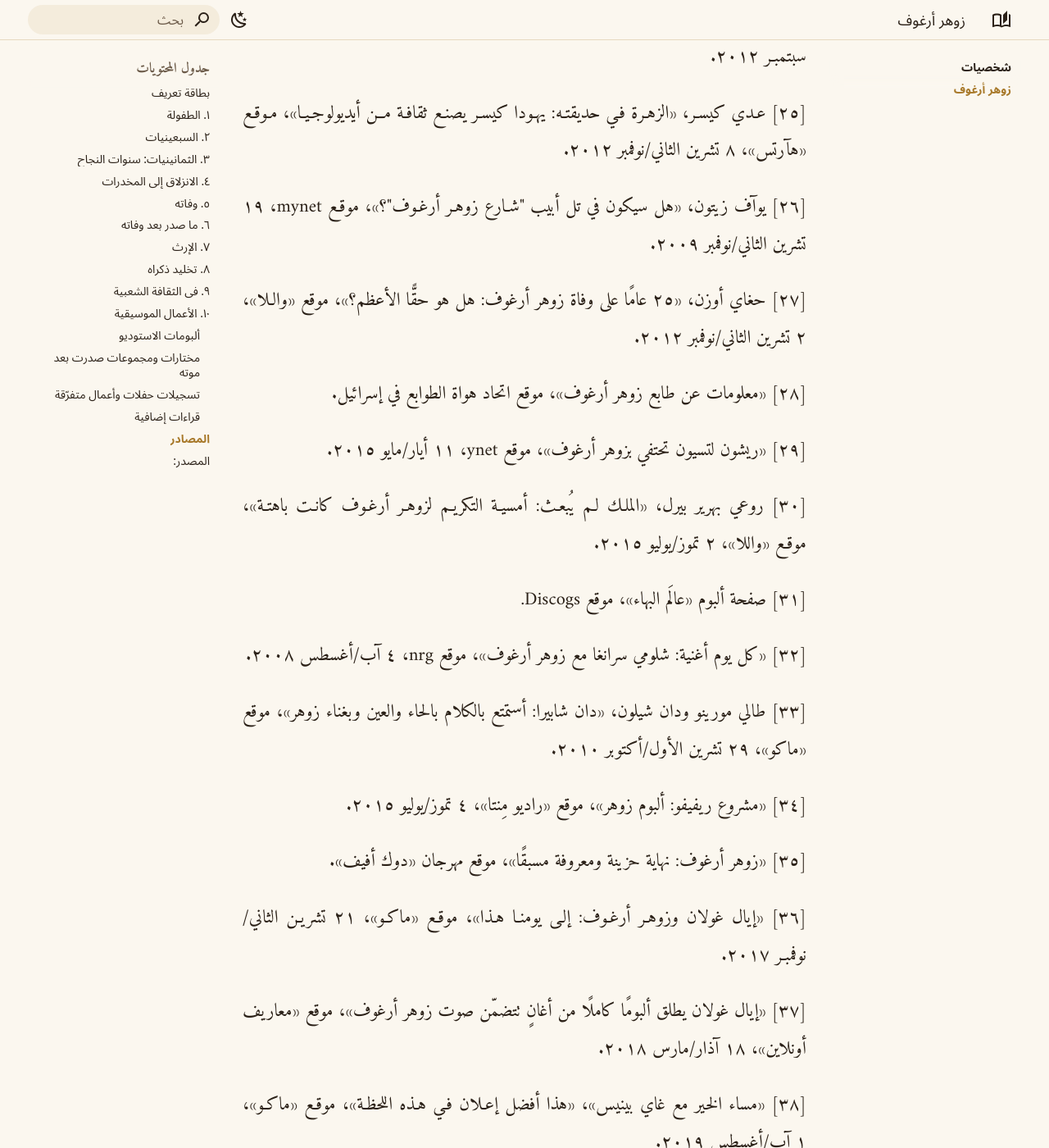
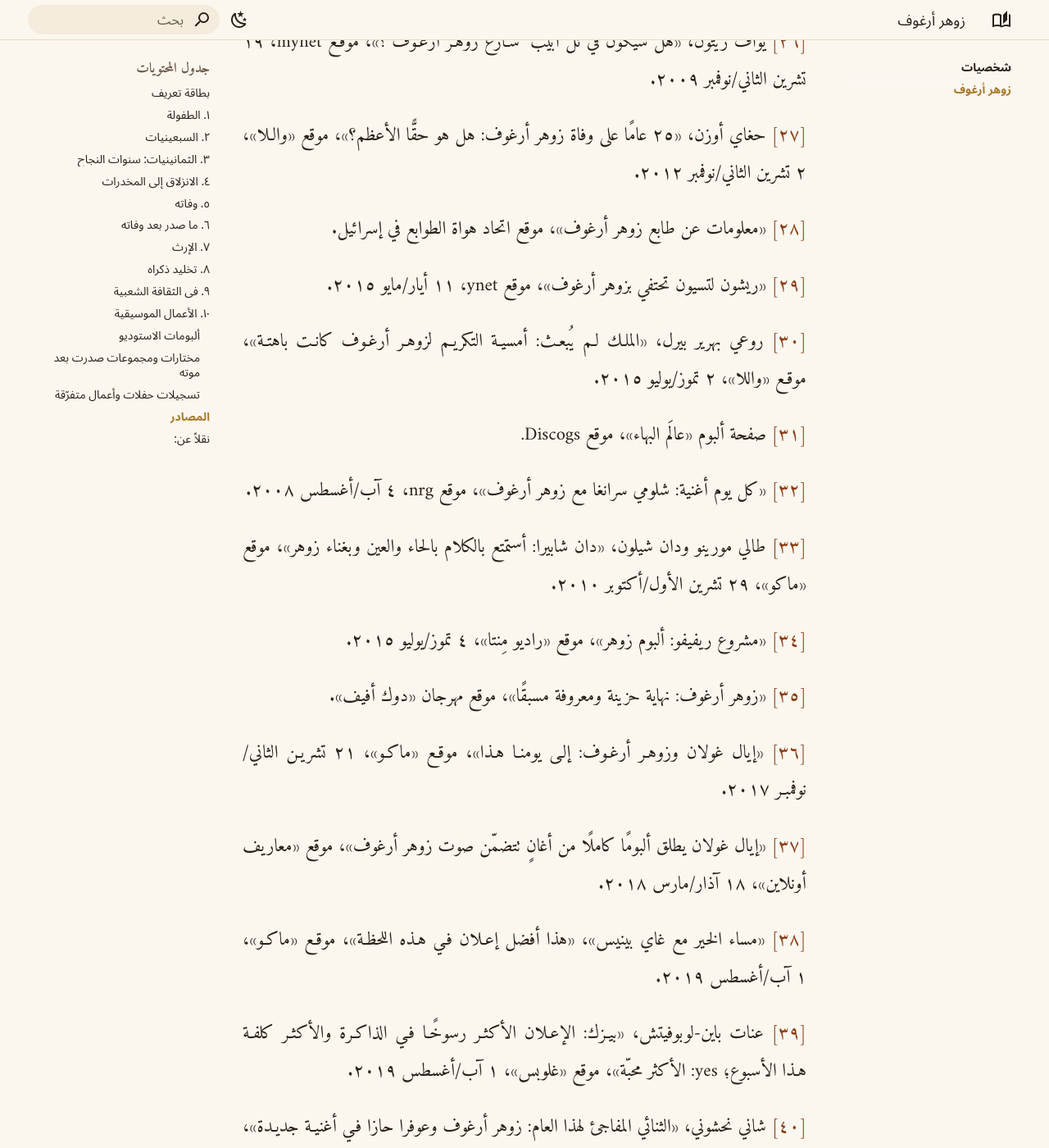
Before and after one commit to arnusus/arnusus.github.io, an MkDocs documentation site: the page built from docs/people/000001.md, in a window 1280 px wide and 1400 px high, scrolled down 21003 px. Shown: the whole window at 82% size. Built offline with MkDocs 1.6.1 and Material for MkDocs 9.7.7, drawn with Linux system fonts in a browser that asks for light colours; some of the changed text lies outside the part shown.

Commit message:
المقالتان: حذف «انظر أيضًا» و«قراءات إضافية»، وروابط على أرقام المصادر، و«نقلاً عن:»
- حُذف قسما «انظر أيضًا» و«قراءات إضافية».
- كل رقم في «المصادر» صار رابطًا إلى المرجع الأصلي، كما ورد في ويكيبيديا العبرية
  (٤٢ من ٤٥ في «زوهر أرغوف»، و٧ من ١٠ في «معاليه عكرابيم»؛ الباقي مطبوع بلا رابط).
- عنوان الإطار السفلي صار «نقلاً عن:».

Co-Authored-By: Claude Opus 5.5 <noreply@anthropic.com>
Claude-Session: https://claude.ai/code/session_01Bo3U8c2Sx4xJ2hihfYveKp

```diff
--- a/docs/people/000001.md
+++ b/docs/people/000001.md
@@ -198,108 +198,105 @@
 - ٢٠١٥: المجموعة الثلاثية
 - ٢٠١٨: إلى الأبد (أداءات إيال غولان مع تسجيلات أرغوف الأصلية)
 
-### قراءات إضافية
-
-رينو تسرور، «أسود: حياة زوهر أرغوف وموته»، تل أبيب: منشورات يديعوت أحرونوت، ٢٠١٢.
 
 ## المصادر
 
 مراجع المقالة الأصلية بترتيبها في ويكيبيديا العبرية، والعناوين مترجمة. وكلها بالعبرية إلا المرجع ١٨.
 
-\[١\] دوريت أسرف مزراحي، «الزهرة في حديقتي» أحبّ أغنية متوسطية على الإطلاق، موقع «كان»، ١٤ أيار/مايو ٢٠٢٤.
+[\[١\]](<https://www.kan.org.il/749150>) دوريت أسرف مزراحي، «الزهرة في حديقتي» أحبّ أغنية متوسطية على الإطلاق، موقع «كان»، ١٤ أيار/مايو ٢٠٢٤.
 
-\[٢\] يائير مور، «زوهر أرغوف يحطّم الأرقام القياسية: تصنيف محطات الإذاعة»، موقع «آيس»، ١٦ تشرين الثاني/نوفمبر ٢٠٢٢.
+[\[٢\]](<https://www.ice.co.il/media/news/article/909827>) يائير مور، «زوهر أرغوف يحطّم الأرقام القياسية: تصنيف محطات الإذاعة»، موقع «آيس»، ١٦ تشرين الثاني/نوفمبر ٢٠٢٢.
 
-\[٣\] أور هيلر، «٦٥ عامًا على ميلاده: هكذا أثّر زوهر أرغوف في الثقافة الإسرائيلية»، موقع «أخبار ١٣»، ١٦ تموز/يوليو ٢٠٢٠.
+[\[٣\]](<https://13tv.co.il/item/news/domestic/culture-entertainment/zohar-argov-1095615/>) أور هيلر، «٦٥ عامًا على ميلاده: هكذا أثّر زوهر أرغوف في الثقافة الإسرائيلية»، موقع «أخبار ١٣»، ١٦ تموز/يوليو ٢٠٢٠.
 
-\[٤\] دافيد بيرتس، «الملك عاد: زوهر أرغوف يُبعث في عرض جديد مع مشروع ريفيفو»، موقع «يسرائيل هيوم»، ١٠ أيلول/سبتمبر ٢٠٢٤.
+[\[٤\]](<https://www.israelhayom.co.il/culture/music/article/16419842>) دافيد بيرتس، «الملك عاد: زوهر أرغوف يُبعث في عرض جديد مع مشروع ريفيفو»، موقع «يسرائيل هيوم»، ١٠ أيلول/سبتمبر ٢٠٢٤.
 
-\[٥\] إينس إلياس، «هل يمكن أن يكون زوهر أرغوف، المغتصب المُدان، أيقونة ثقافية؟»، موقع «هآرتس»، ٢٢ تشرين الثاني/نوفمبر ٢٠١٧.
+[\[٥\]](<https://www.haaretz.co.il/1.4623878>) إينس إلياس، «هل يمكن أن يكون زوهر أرغوف، المغتصب المُدان، أيقونة ثقافية؟»، موقع «هآرتس»، ٢٢ تشرين الثاني/نوفمبر ٢٠١٧.
 
-\[٦\] مائور بن هاروش، «مقدّم التلفزيون يعلّق على الهواء: "زوهر أرغوف إنسان حقير"»، موقع «واللا»، ١١ أيلول/سبتمبر ٢٠٢٤.
+[\[٦\]](<https://www.walla.co.il/item/3690620>) مائور بن هاروش، «مقدّم التلفزيون يعلّق على الهواء: "زوهر أرغوف إنسان حقير"»، موقع «واللا»، ١١ أيلول/سبتمبر ٢٠٢٤.
 
-\[٧\] أوري مينتس، «لا سبب للاحتفال: لماذا اختارت "كان" تمجيد المغتصب المُدان زوهر أرغوف؟»، موقع «معاريف أونلاين»، ١٣ نيسان/أبريل ٢٠٢٣.
+[\[٧\]](<https://www.maariv.co.il/news/israel/Article-995106>) أوري مينتس، «لا سبب للاحتفال: لماذا اختارت "كان" تمجيد المغتصب المُدان زوهر أرغوف؟»، موقع «معاريف أونلاين»، ١٣ نيسان/أبريل ٢٠٢٣.
 
-\[٨\] «ليس رمزًا، بل عبقري: زوهر أرغوف ملك، وليس للموسيقى الشرقية وحدها»، موقع «NRG معاريف».
+[\[٨\]](<https://www.makorrishon.co.il/nrg/online/47/ART2/361/694.html>) «ليس رمزًا، بل عبقري: زوهر أرغوف ملك، وليس للموسيقى الشرقية وحدها»، موقع «NRG معاريف».
 
 \[٩\] بحسب فيلم «زوهر»، بطولة دفنا دِكِل وشاؤول مزراحي.
 
 \[١٠\] دودي فاطيمر، «أغنية حرب»، ملحق «معاريف»، ٢٠٢٢، ص ٢٢.
 
-\[١١\] «كل الورطات»، صحيفة «حداشوت»، ٢٩ كانون الأول/ديسمبر ١٩٨٦.
+[\[١١\]](<https://www.nli.org.il/he/newspapers/hadashot/1986/12/29/01/article/100>) «كل الورطات»، صحيفة «حداشوت»، ٢٩ كانون الأول/ديسمبر ١٩٨٦.
 
-\[١٢\] «زوهر أرغوف»، ويكي اقتباس العبري.
+[\[١٢\]](<https://he.wikiquote.org/wiki/%D7%96%D7%95%D7%94%D7%A8_%D7%90%D7%A8%D7%92%D7%95%D7%91>) «زوهر أرغوف»، ويكي اقتباس العبري.
 
-\[١٣\] «مغتصِب أم لا؟ ملف زوهر أرغوف يُفتح من جديد»، موقع «يسرائيل هيوم»، ١٢ كانون الثاني/يناير ٢٠٢٦.
+[\[١٣\]](<https://www.israelhayom.co.il/culture/tv/article/19660368>) «مغتصِب أم لا؟ ملف زوهر أرغوف يُفتح من جديد»، موقع «يسرائيل هيوم»، ١٢ كانون الثاني/يناير ٢٠٢٦.
 
-\[١٤\] أدار أفيشار، «موت البلبل»، صحيفة «معاريف»، ٨ تشرين الثاني/نوفمبر ١٩٨٧.
+[\[١٤\]](<https://www.nli.org.il/he/newspapers/mar/1987/11/08/01/article/136>) أدار أفيشار، «موت البلبل»، صحيفة «معاريف»، ٨ تشرين الثاني/نوفمبر ١٩٨٧.
 
 \[١٥\] ملحق الاحتفال بالذكرى الستين لقيام إسرائيل، صحيفة «يديعوت أحرونوت».
 
-\[١٦\] «كول هاعير»، مقابلة مع غدعون باز، موقع «الصحافة اليهودية التاريخية»، ٢٤ أيلول/سبتمبر ١٩٨٢.
+[\[١٦\]](<https://www.nli.org.il/he/newspapers/kolhair/1982/09/24/01/article/126>) «كول هاعير»، مقابلة مع غدعون باز، موقع «الصحافة اليهودية التاريخية»، ٢٤ أيلول/سبتمبر ١٩٨٢.
 
-\[١٧\] يسرائيل بيرتس وليئورا هكوهين، «لم تبقَ لديه قوة لمحاكمة أخرى، سئم النضال»، صحيفة «حداشوت»، ٨ تشرين الثاني/نوفمبر ١٩٨٧.
+[\[١٧\]](<https://www.nli.org.il/he/newspapers/hadashot/1987/11/08/01/article/52>) يسرائيل بيرتس وليئورا هكوهين، «لم تبقَ لديه قوة لمحاكمة أخرى، سئم النضال»، صحيفة «حداشوت»، ٨ تشرين الثاني/نوفمبر ١٩٨٧.
 
-\[١٨\] B. Bar-Zohar, "The Rise and Fall: Journalistic Death Coverage in Israeli Newspapers and Websites of Iconic Musicians who Died Relatively Young", *Journal of World Popular Music* 11 (2024), pp. 166–192.
+[\[١٨\]](<https://doi.org/10.1558/jwpm.27518>) B. Bar-Zohar, "The Rise and Fall: Journalistic Death Coverage in Israeli Newspapers and Websites of Iconic Musicians who Died Relatively Young", *Journal of World Popular Music* 11 (2024), pp. 166–192.
 
-\[١٩\] «أعظم ٣٠ صوتًا في إسرائيل: زوهر أرغوف في المركز الثالث»، «أخبار ١٢»، موقع N12.
+[\[١٩\]](<https://makospecial.co.il/voiceofisrael>) «أعظم ٣٠ صوتًا في إسرائيل: زوهر أرغوف في المركز الثالث»، «أخبار ١٢»، موقع N12.
 
-\[٢٠\] يوسي خرسونسكي، «زوهر أرغوف في الستين: ما وراء الأسطورة؟»، موقع «خرسونسكي ميوزك»، تموز/يوليو ٢٠١٥.
+[\[٢٠\]](<http://www.yosmusic.com/23991/>) يوسي خرسونسكي، «زوهر أرغوف في الستين: ما وراء الأسطورة؟»، موقع «خرسونسكي ميوزك»، تموز/يوليو ٢٠١٥.
 
-\[٢١\] «سكان الرملة اختاروا تصميم الساحة المسمّاة باسم زوهر أرغوف»، موقع «شيشي بعير»، ٢٢ تشرين الثاني/نوفمبر ٢٠٢٠.
+[\[٢١\]](<https://shishi-bair.co.il/2020/11/22/the-residents-chose/>) «سكان الرملة اختاروا تصميم الساحة المسمّاة باسم زوهر أرغوف»، موقع «شيشي بعير»، ٢٢ تشرين الثاني/نوفمبر ٢٠٢٠.
 
-\[٢٢\] «شارع باسم زوهر أرغوف: الزهرة في حديقتي»، موقع nana10، ١٣ كانون الأول/ديسمبر ١٩٩٩ (الرابط غير فعّال).
+[\[٢٢\]](<https://web.archive.org/web/20160303222830/http://news.nana10.co.il/Article/?ArticleID=5197>) «شارع باسم زوهر أرغوف: الزهرة في حديقتي»، موقع nana10، ١٣ كانون الأول/ديسمبر ١٩٩٩ (الرابط غير فعّال).
 
-\[٢٣\] «شارع باسم زوهر أرغوف، والعائلة لم تحضر»، موقع «معاريف أونلاين»، ١٠ حزيران/يونيو ٢٠٢٢.
+[\[٢٣\]](<https://www.maariv.co.il/news/israel/Article-923880>) «شارع باسم زوهر أرغوف، والعائلة لم تحضر»، موقع «معاريف أونلاين»، ١٠ حزيران/يونيو ٢٠٢٢.
 
-\[٢٤\] زيف غولدفيشر، «المعركة على تخليد زوهر أرغوف في هرتسليا»، موقع nrg، ١٣ أيلول/سبتمبر ٢٠١٢.
+[\[٢٤\]](<https://www.makorrishon.co.il/nrg/online/54/ART2/403/244.html>) زيف غولدفيشر، «المعركة على تخليد زوهر أرغوف في هرتسليا»، موقع nrg، ١٣ أيلول/سبتمبر ٢٠١٢.
 
-\[٢٥\] عدي كيسر، «الزهرة في حديقته: يهودا كيسر يصنع ثقافة من أيديولوجيا»، موقع «هآرتس»، ٨ تشرين الثاني/نوفمبر ٢٠١٢.
+[\[٢٥\]](<https://www.haaretz.co.il/1.3411802>) عدي كيسر، «الزهرة في حديقته: يهودا كيسر يصنع ثقافة من أيديولوجيا»، موقع «هآرتس»، ٨ تشرين الثاني/نوفمبر ٢٠١٢.
 
-\[٢٦\] يوآف زيتون، «هل سيكون في تل أبيب "شارع زوهر أرغوف"؟»، موقع mynet، ١٩ تشرين الثاني/نوفمبر ٢٠٠٩.
+[\[٢٦\]](<http://archive.is/http://www.mynet.co.il/articles/0,7340,L-3807438,00.html>) يوآف زيتون، «هل سيكون في تل أبيب "شارع زوهر أرغوف"؟»، موقع mynet، ١٩ تشرين الثاني/نوفمبر ٢٠٠٩.
 
-\[٢٧\] حغاي أوزن، «٢٥ عامًا على وفاة زوهر أرغوف: هل هو حقًّا الأعظم؟»، موقع «واللا»، ٢ تشرين الثاني/نوفمبر ٢٠١٢.
+[\[٢٧\]](<https://www.walla.co.il/item/2582785>) حغاي أوزن، «٢٥ عامًا على وفاة زوهر أرغوف: هل هو حقًّا الأعظم؟»، موقع «واللا»، ٢ تشرين الثاني/نوفمبر ٢٠١٢.
 
-\[٢٨\] «معلومات عن طابع زوهر أرغوف»، موقع اتحاد هواة الطوابع في إسرائيل.
+[\[٢٨\]](<http://israelphilately.org.il/stamp.asp?item=60701>) «معلومات عن طابع زوهر أرغوف»، موقع اتحاد هواة الطوابع في إسرائيل.
 
-\[٢٩\] «ريشون لتسيون تحتفي بزوهر أرغوف»، موقع ynet، ١١ أيار/مايو ٢٠١٥.
+[\[٢٩\]](<https://www.ynet.co.il/articles/0,7340,L-4655688,00.html>) «ريشون لتسيون تحتفي بزوهر أرغوف»، موقع ynet، ١١ أيار/مايو ٢٠١٥.
 
-\[٣٠\] روعي بهرير بيرل، «الملك لم يُبعث: أمسية التكريم لزوهر أرغوف كانت باهتة»، موقع «واللا»، ٢ تموز/يوليو ٢٠١٥.
+[\[٣٠\]](<https://www.walla.co.il/item/2869137>) روعي بهرير بيرل، «الملك لم يُبعث: أمسية التكريم لزوهر أرغوف كانت باهتة»، موقع «واللا»، ٢ تموز/يوليو ٢٠١٥.
 
-\[٣١\] صفحة ألبوم «عالَم البهاء»، موقع Discogs.
+[\[٣١\]](<https://www.discogs.com/release/20422732-Zohar-Argov-%D7%A2%D7%95%D7%9C%D7%9D-%D7%94%D7%96%D7%95%D7%94%D7%A8-Zohar-Argov-2001-Dance-Remixes>) صفحة ألبوم «عالَم البهاء»، موقع Discogs.
 
-\[٣٢\] «كل يوم أغنية: شلومي سرانغا مع زوهر أرغوف»، موقع nrg، ٤ آب/أغسطس ٢٠٠٨.
+[\[٣٢\]](<https://www.makorrishon.co.il/nrg/online/47/ART1/769/021.html>) «كل يوم أغنية: شلومي سرانغا مع زوهر أرغوف»، موقع nrg، ٤ آب/أغسطس ٢٠٠٨.
 
-\[٣٣\] طالي مورينو ودان شيلون، «دان شابيرا: أستمتع بالكلام بالحاء والعين وبغناء زوهر»، موقع «ماكو»، ٢٩ تشرين الأول/أكتوبر ٢٠١٠.
+[\[٣٣\]](<https://www.mako.co.il/music-Magazine/articles/Article-397d91a329dfb21006.htm>) طالي مورينو ودان شيلون، «دان شابيرا: أستمتع بالكلام بالحاء والعين وبغناء زوهر»، موقع «ماكو»، ٢٩ تشرين الأول/أكتوبر ٢٠١٠.
 
-\[٣٤\] «مشروع ريفيفو: ألبوم زوهر»، موقع «راديو مِنتا»، ٤ تموز/يوليو ٢٠١٥.
+[\[٣٤\]](<http://www.menta-fm.co.il/%D7%94%D7%A4%D7%A8%D7%95%D7%99%D7%A7%D7%98-%D7%A9%D7%9C-%D7%A8%D7%91%D7%99%D7%91%D7%95-%D7%96%D7%95%D7%94%D7%A8-%D7%90%D7%9C%D7%91%D7%95%D7%9D/>) «مشروع ريفيفو: ألبوم زوهر»، موقع «راديو مِنتا»، ٤ تموز/يوليو ٢٠١٥.
 
-\[٣٥\] «زوهر أرغوف: نهاية حزينة ومعروفة مسبقًا»، موقع مهرجان «دوك أفيف».
+[\[٣٥\]](<http://www.docaviv.co.il/galilee2017/films/zohar-argov/>) «زوهر أرغوف: نهاية حزينة ومعروفة مسبقًا»، موقع مهرجان «دوك أفيف».
 
-\[٣٦\] «إيال غولان وزوهر أرغوف: إلى يومنا هذا»، موقع «ماكو»، ٢١ تشرين الثاني/نوفمبر ٢٠١٧.
+[\[٣٦\]](<https://www.mako.co.il/music-news/local/Article-6e7fd0cdcaddf51006.htm>) «إيال غولان وزوهر أرغوف: إلى يومنا هذا»، موقع «ماكو»، ٢١ تشرين الثاني/نوفمبر ٢٠١٧.
 
-\[٣٧\] «إيال غولان يطلق ألبومًا كاملًا من أغانٍ تتضمّن صوت زوهر أرغوف»، موقع «معاريف أونلاين»، ١٨ آذار/مارس ٢٠١٨.
+[\[٣٧\]](<https://www.maariv.co.il/culture/music/Article-628181>) «إيال غولان يطلق ألبومًا كاملًا من أغانٍ تتضمّن صوت زوهر أرغوف»، موقع «معاريف أونلاين»، ١٨ آذار/مارس ٢٠١٨.
 
-\[٣٨\] «مساء الخير مع غاي بينيس»، «هذا أفضل إعلان في هذه اللحظة»، موقع «ماكو»، ١ آب/أغسطس ٢٠١٩.
+[\[٣٨\]](<https://www.mako.co.il/good-evening-with-guy-pines-articles/Article-65102fa44bd4c61026.htm>) «مساء الخير مع غاي بينيس»، «هذا أفضل إعلان في هذه اللحظة»، موقع «ماكو»، ١ آب/أغسطس ٢٠١٩.
 
-\[٣٩\] عنات باين-لوبوفيتش، «بيزك: الإعلان الأكثر رسوخًا في الذاكرة والأكثر كلفة هذا الأسبوع؛ yes: الأكثر محبّة»، موقع «غلوبس»، ١ آب/أغسطس ٢٠١٩.
+[\[٣٩\]](<https://www.globes.co.il/news/article.aspx?did=1001295781>) عنات باين-لوبوفيتش، «بيزك: الإعلان الأكثر رسوخًا في الذاكرة والأكثر كلفة هذا الأسبوع؛ yes: الأكثر محبّة»، موقع «غلوبس»، ١ آب/أغسطس ٢٠١٩.
 
-\[٤٠\] شاني نحشوني، «الثنائي المفاجئ لهذا العام: زوهر أرغوف وعوفرا حازا في أغنية جديدة»، موقع «كان»، ١٢ نيسان/أبريل ٢٠٢٣.
+[\[٤٠\]](<https://www.kan.org.il/Item/?itemId=149763>) شاني نحشوني، «الثنائي المفاجئ لهذا العام: زوهر أرغوف وعوفرا حازا في أغنية جديدة»، موقع «كان»، ١٢ نيسان/أبريل ٢٠٢٣.
 
-\[٤١\] «٣٧ عامًا بعد وفاته: زوهر أرغوف يعود إلى المسارح بالذكاء الاصطناعي»، موقع ynet، ١٠ أيلول/سبتمبر ٢٠٢٤.
+[\[٤١\]](<https://www.ynet.co.il/entertainment/article/bym8lf220>) «٣٧ عامًا بعد وفاته: زوهر أرغوف يعود إلى المسارح بالذكاء الاصطناعي»، موقع ynet، ١٠ أيلول/سبتمبر ٢٠٢٤.
 
-\[٤٢\] يوفال إيرل، «بعث الملك: زوهر أرغوف ومشروع ريفيفو»، مدوّنة يوفال إيرل، ٣ تشرين الثاني/نوفمبر ٢٠٢٤.
+[\[٤٢\]](<https://yuvalerel.com/2024/11/03/%D7%AA%D7%97%D7%99%D7%99%D7%AA%D7%95-%D7%A9%D7%9C-%D7%94%D7%9E%D7%9C%D7%9A-%D7%96%D7%95%D7%94%D7%A8-%D7%90%D7%A8%D7%92%D7%95%D7%91-%D7%95%D7%94%D7%A4%D7%A8%D7%95%D7%99%D7%A7%D7%98-%D7%A9%D7%9C/>) يوفال إيرل، «بعث الملك: زوهر أرغوف ومشروع ريفيفو»، مدوّنة يوفال إيرل، ٣ تشرين الثاني/نوفمبر ٢٠٢٤.
 
-\[٤٣\] شيرا نِئوت، «زوهر أرغوف بُعث بالذكاء الاصطناعي، ورغم الإحراج برّرت أغنية واحدة كل شيء»، موقع «هآرتس»، ٣٠ تشرين الأول/أكتوبر ٢٠٢٤.
+[\[٤٣\]](<https://www.haaretz.co.il/00000192-dcd7-dbce-a7be-ffd7ba670000>) شيرا نِئوت، «زوهر أرغوف بُعث بالذكاء الاصطناعي، ورغم الإحراج برّرت أغنية واحدة كل شيء»، موقع «هآرتس»، ٣٠ تشرين الأول/أكتوبر ٢٠٢٤.
 
-\[٤٤\] عومر تيسل، «من يأتي لمشاهدة مشروع ريفيفو وزوهر أرغوف يريد أن يفرح وأن يتناسى، حتى الحقيقة»، موقع ynet، ٣٠ تشرين الأول/أكتوبر ٢٠٢٤.
+[\[٤٤\]](<https://www.ynet.co.il/entertainment/article/hjaoad1wkg>) عومر تيسل، «من يأتي لمشاهدة مشروع ريفيفو وزوهر أرغوف يريد أن يفرح وأن يتناسى، حتى الحقيقة»، موقع ynet، ٣٠ تشرين الأول/أكتوبر ٢٠٢٤.
 
-\[٤٥\] يوفال حاييم، «بعد أن خفت الصوت وانطفأ الهولوغرام: كان لعرض ريفيفو إمكانات، حتى وصل زوهر»، موقع «معاريف أونلاين»، ٣١ تشرين الأول/أكتوبر ٢٠٢٤.
+[\[٤٥\]](<https://www.maariv.co.il/news/israel/Article-1144224>) يوفال حاييم، «بعد أن خفت الصوت وانطفأ الهولوغرام: كان لعرض ريفيفو إمكانات، حتى وصل زوهر»، موقع «معاريف أونلاين»، ٣١ تشرين الأول/أكتوبر ٢٠٢٤.
 
 
 <div class="translator-notes" markdown="1">
 
-## المصدر:
+## نقلاً عن:
 
 ويكيبيديا العبرية
 
```
Also changed, not shown: docs/history/000001.md (+8 -17 lines).
